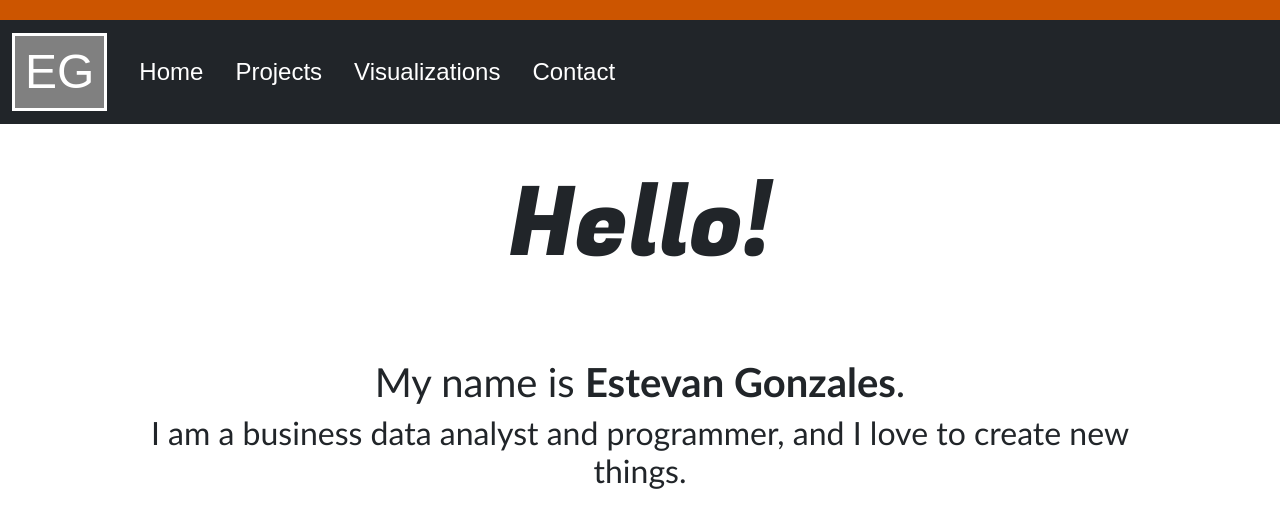
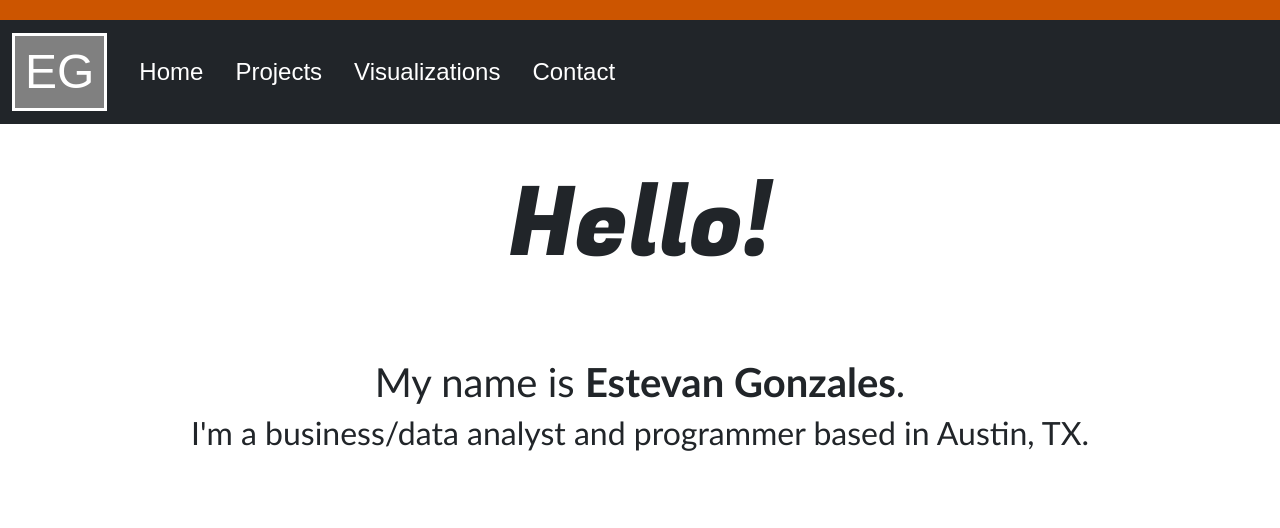
Before and after one commit to Estevan-Gonzales/estevan_b, a React (Vite) app: page / in a window 1280 px wide. Shown: the top 528 px of the page. Built offline with nearby package versions, Linux system fonts and the light colour scheme; a web font is replaced by a local one.

Commit message:
Text changes

```diff
--- a/src/App.jsx
+++ b/src/App.jsx
@@ -1,16 +1,15 @@
 import { Link } from 'react-router-dom';
 import { Outlet } from 'react-router-dom';
-
+import Footer from './components/Footer';
 import './App.css'
 
 export default function App() {
   return (
+
   <div className = 'outlet-out'>
     <div className='outlet-div'>
         <Outlet />
     </div>
   </div>
-
-
   );
 }
--- /dev/null
+++ b/src/components/Footer.jsx
@@ -0,0 +1,16 @@
+import React from 'react';
+import { Link } from 'react-router-dom';
+function Footer() {
+
+    return (
+
+<footer class="footer mt-auto py-3 bg-body-tertiary">
+  <div class="container">
+    <span class="text-body-secondary">Place sticky footer content here.</span>
+  </div>
+</footer>
+
+    )
+}
+
+export default Footer;
--- a/src/pages/Home.jsx
+++ b/src/pages/Home.jsx
@@ -1,5 +1,6 @@
 import { Link } from 'react-router-dom';
 import Navbar from '../components/Navbar';
+import Footer from '../components/Footer';
 
 export default function Home() {
   return (
@@ -11,8 +12,10 @@ export default function Home() {
 
     <div className='home'>
         <h1>My name is <strong>Estevan Gonzales</strong>.</h1>
-        <h2>I am a business data analyst and programmer, and I love to create new things.</h2>
+        <h2>I'm a business/data analyst and programmer based in Austin, TX.</h2>
     </div>
+
+
     </div>
 
 
```
Also changed, not shown: 2 other files (tests, documents, lock files or other folders).
